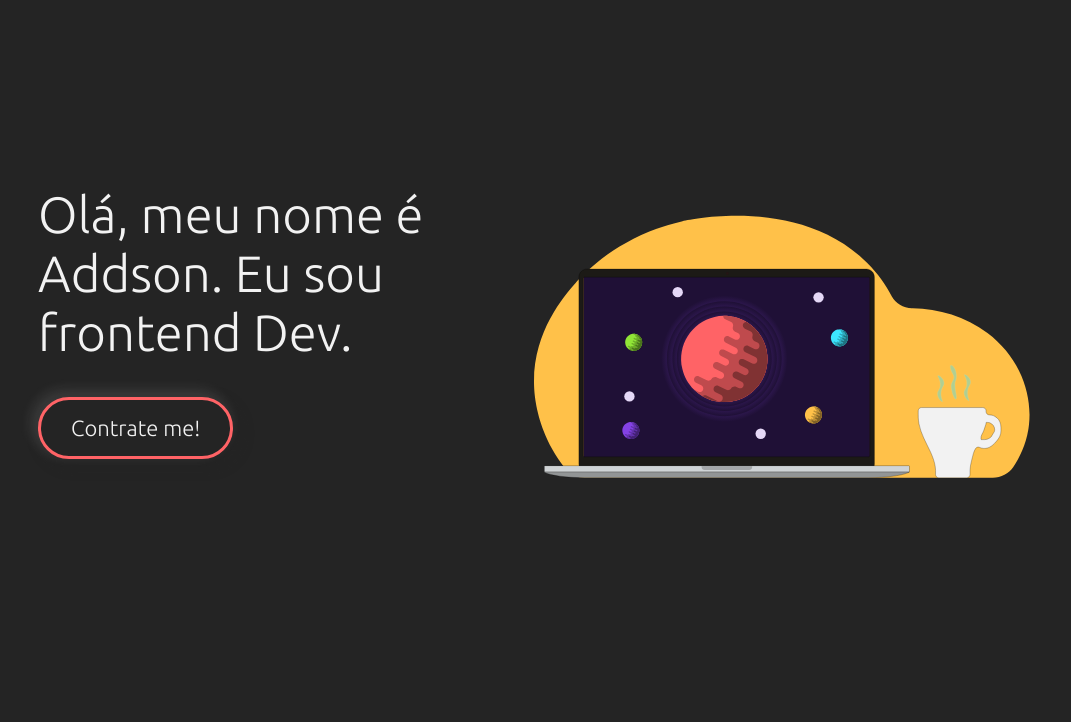
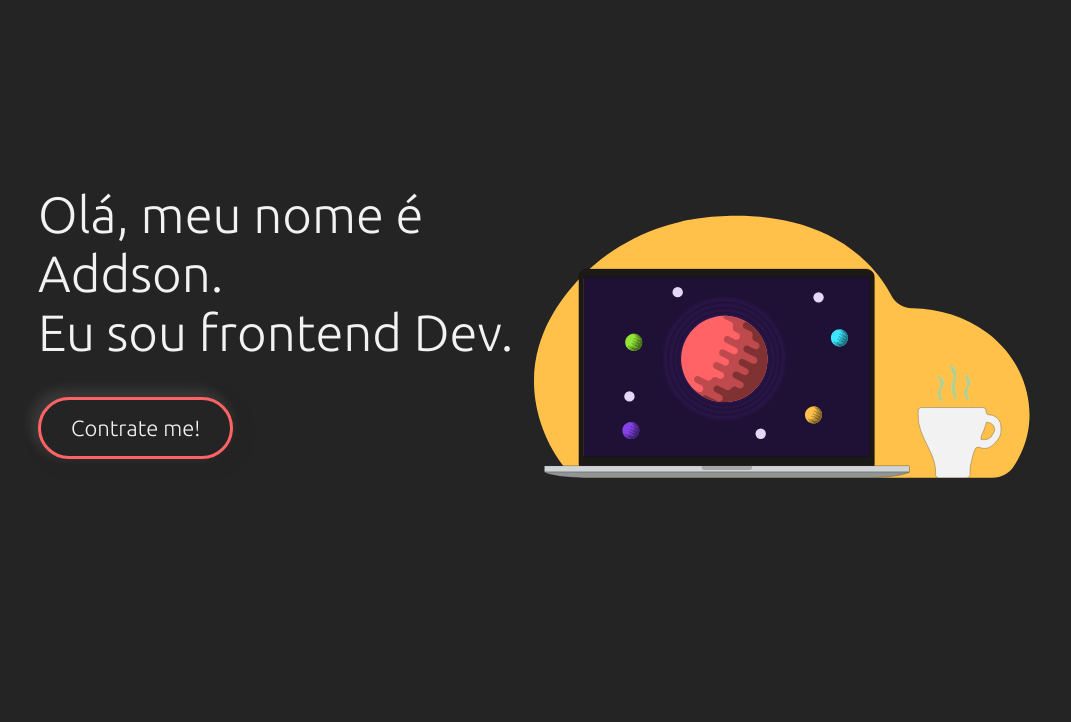
Before and after one commit to oAddson/website, a website built with webpack: page src/index.html in a window 1280 px wide. Shown: the part 78-800 px from the top of the page, without its empty margins (106-1177 px from the left). Built offline with nearby package versions, Linux system fonts and the light colour scheme.

Commit message:
fix main heading

```diff
--- a/src/index.html
+++ b/src/index.html
@@ -46,9 +46,8 @@
         <section class="section -home" id="home">
             <div class="section_half">
                 <div class="section_group">
-                    <h1 class="heading -main" >Olá, meu nome é Addson.
-                        Eu sou frontend Dev.
-                    </h1>
+                    <h1 class="heading -main" >Olá, meu nome é Addson.</h1>
+                    <h2 class="heading -main" >Eu sou frontend Dev.</h2>
                     <a class="button" href="mailto:addsoncoutinho@hotmail.com">Contrate me!</a>
                 </div>
             </div>
--- a/src/scss/components/_heading.scss
+++ b/src/scss/components/_heading.scss
@@ -6,7 +6,7 @@
         weight: 100;
         size: clamp(30.5px, 10vw, 41px);
     }
-    margin: 25px 0;
+    margin: 0;
     // Small devices (landscape phones, 576px and up)
     @media (min-width: 576px) {
         font: {
@@ -14,8 +14,4 @@
             size: clamp(41px, 7vw, 51px);
         }
     }
-    // Large devices (desktops, 992px and up)
-    @media (min-width: 992px) {
-        margin: 0;
-    }
 }
```
